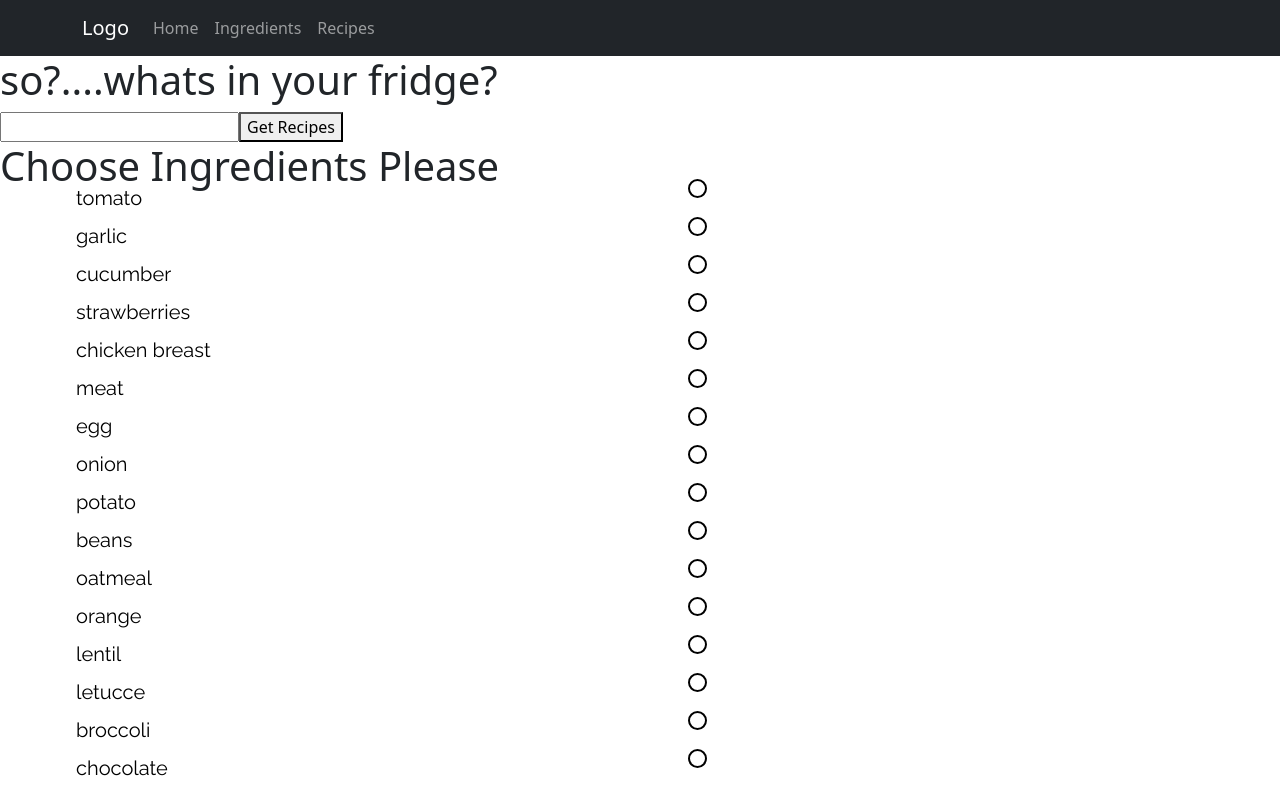
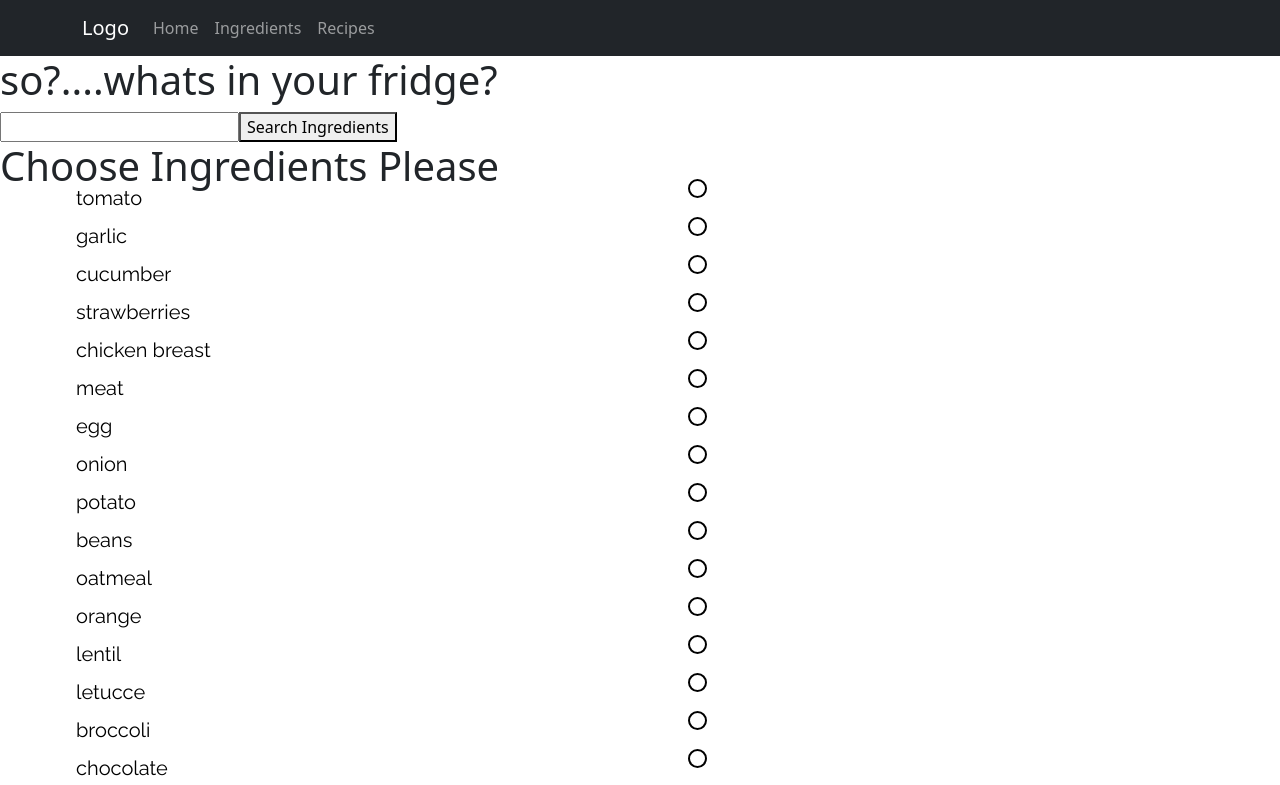
Before and after one commit to natalieacevedo/what-s-in-your-fridge, a React (Create React App) app: page /ingredients/ingredientRoot in a window 1280 px wide. Shown: the top 785 px of the page. Built offline with nearby package versions, Linux system fonts and the light colour scheme.

Commit message:
succesfully added ingredients api

```diff
--- a/src/components/Ingredients/IngredientList.js
+++ b/src/components/Ingredients/IngredientList.js
@@ -8,8 +8,15 @@ function IngredientsList({
   removeIngredient
 }) {
   const items = ingredients.map((el) => {
+
     let selected = selectedIngredients.indexOf(el.name) !== -1;
-    const onClick = () => selectIngredient(el.name);
+    const onClick = () => {
+      if (selected) {
+        return removeIngredient(el.name)
+      } else {
+        return selectIngredient(el.name)
+      }
+    };
     return (
       <IngredientListItem
         name={el.name}
@@ -18,7 +25,7 @@ function IngredientsList({
       />
     );
   });
-  console.log(selectedIngredients);
+
   return (
     <div>
       <h1>Choose Ingredients Please</h1>
--- a/src/components/Ingredients/IngredientRoot.js
+++ b/src/components/Ingredients/IngredientRoot.js
@@ -1,11 +1,10 @@
 import React from "react";
+import axios from 'axios';
 import IngredientList from "./IngredientList";
 import IngredientSearch from "./IngredientSearch";
 import IngredientSelected from "./IngredientSelected";
 import { useState } from 'react';
 import Navbar1 from "../Navbar/Navbar";
-
-
 
 const allFood = [
     { name: 'tomato' },
@@ -52,25 +51,25 @@ function IngredientRoot() {
     }
 
     function removeIngredient(name) {
-        console.log(name);
         setSelectedIngredients(prevState =>
            prevState.filter(el => el !== name))
     };
 
-    function filteringIngredients(name) {
+    function searchIngredients(foodItem) {
+        axios
+            .get(`https://api.spoonacular.com/food/ingredients/search?apiKey=361ef8a3714d4e02a1d85d38a8bcca93&query=${foodItem}&number=10`)
+            .then((response) => {
+                return response.data;
+            })
+            .then((data) => {
+                setIngredientList(data.results);
+            });
 
-
-       setIngredientList(allFood.filter(el => el.name.includes(name)));
-
-    }
-
-
-
-
+    };
     return (
         <div>
             <Navbar1 />
-             <IngredientSearch filteringIngredients={filteringIngredients}/>
+             <IngredientSearch searchIngredients={searchIngredients}/>
             <IngredientList
                 ingredients={ingredientList}
                 selectedIngredients={selectedIngredients}
--- a/src/components/Ingredients/IngredientSearch.js
+++ b/src/components/Ingredients/IngredientSearch.js
@@ -1,7 +1,7 @@
 import React from 'react';
 import { useState} from 'react';
 
-function IngredientSearch({filteringIngredients}) {
+function IngredientSearch({searchIngredients}) {
 
     const [userInput, changeUserInput] = useState('');
 
@@ -12,7 +12,7 @@ function IngredientSearch({filteringIngredients}) {
                 type="text"
                 onChange={(e) => changeUserInput(e.target.value)}
             />
-            <button onClick={() => filteringIngredients(userInput)}>Get Recipes</button>
+            <button onClick={() => searchIngredients(userInput)}>Search Ingredients</button>
 
         </div>
     )
--- a/src/components/Ingredients/IngredientSelected.js
+++ b/src/components/Ingredients/IngredientSelected.js
@@ -3,7 +3,7 @@ import React, { useState } from "react";
 
 function IngredientSelected({ ingredients,removeIngredient}) {
 
-    console.log(ingredients);
+
 
 
 
```
